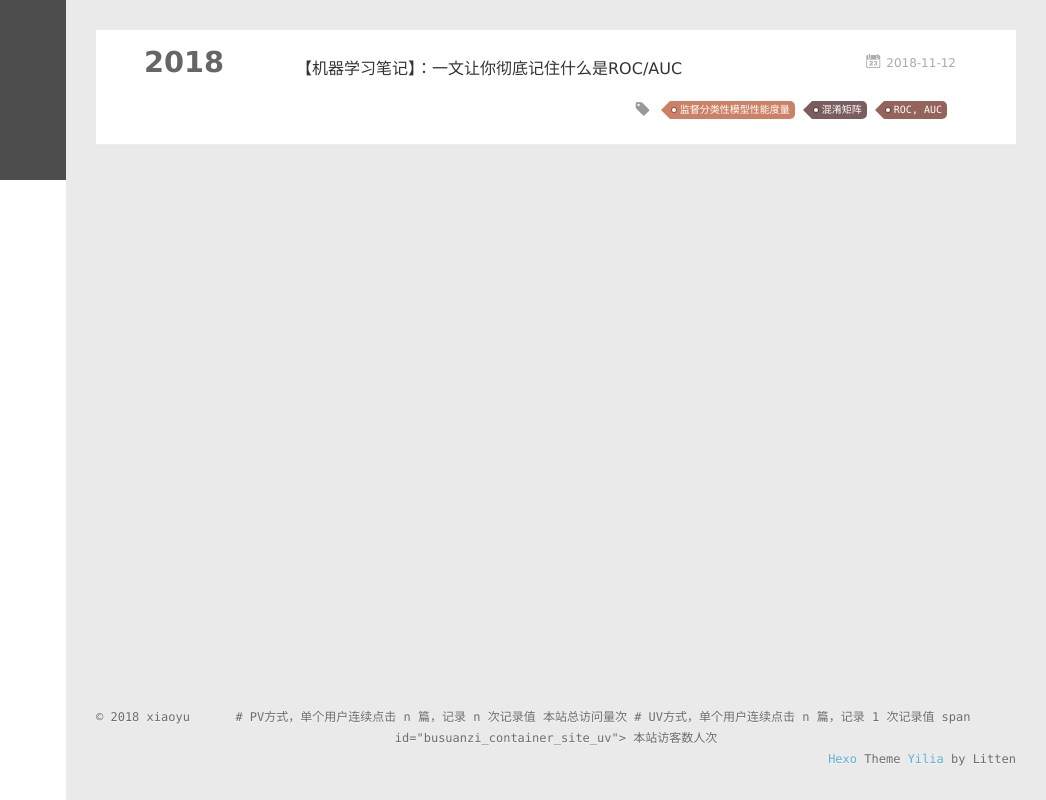
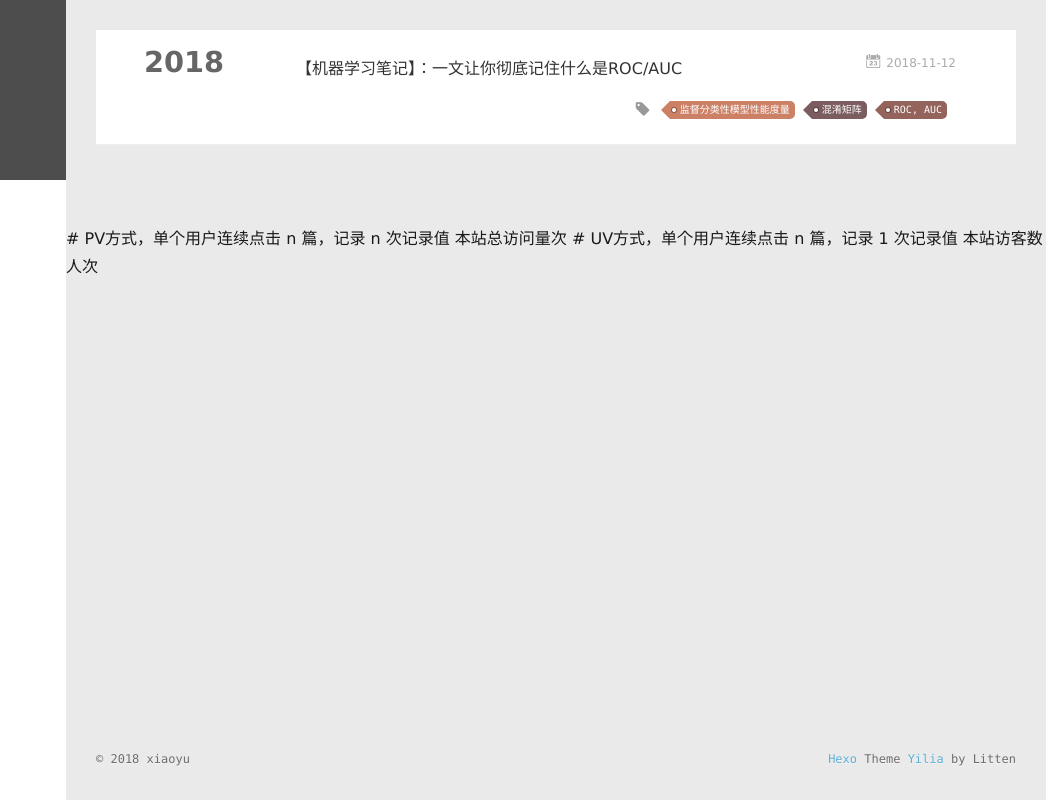
Before and after one commit to xiaoyusmd/xiaoyusmd.github.io, a plain HTML site: page archives/index.html in a window 1280 px wide. Shown: the full height of the page, 234-1280 px from the left. Drawn offline with Linux system fonts and the light colour scheme.

Commit message:
Site updated: 2018-11-12 15:11:09

```diff
--- a/archives/index.html
+++ b/archives/index.html
@@ -247,19 +247,19 @@ var _hmt = _hmt || [];
     	<div class="footer-left">
     		&copy; 2018 xiaoyu
     	</div>
-		<div class="footer-middle">
-			# PV方式，单个用户连续点击 n 篇，记录 n 次记录值
-			<span id="busuanzi_container_site_pv">    本站总访问量<span id="busuanzi_value_site_pv"></span>次</span>
-
-			# UV方式，单个用户连续点击 n 篇，记录 1 次记录值
-			span id="busuanzi_container_site_uv">  本站访客数<span id="busuanzi_value_site_uv"></span>人次
-		</div>
       	<div class="footer-right">
       		<a href="http://hexo.io/" target="_blank">Hexo</a>  Theme <a href="https://github.com/litten/hexo-theme-yilia" target="_blank">Yilia</a> by Litten
       	</div>
     </div>
   </div>
 </footer>
+
+# PV方式，单个用户连续点击 n 篇，记录 n 次记录值
+<span id="busuanzi_container_site_pv">    本站总访问量<span id="busuanzi_value_site_pv"></span>次</span>
+
+# UV方式，单个用户连续点击 n 篇，记录 1 次记录值
+<span id="busuanzi_container_site_uv">  本站访客数<span id="busuanzi_value_site_uv"></span>人次</span>
+
     </div>
     <script>
 	var yiliaConfig = {
```
Also changed, not shown: 2018/11/12/a/index.html (+7 -7 lines), archives/2018/11/index.html (+7 -7 lines), archives/2018/index.html (+7 -7 lines), index.html (+7 -7 lines), tags/ROC-AUC/index.html (+7 -7 lines), tags/混淆矩阵/index.html (+7 -7 lines), tags/监督分类性模型性能度量/index.html (+7 -7 lines).
